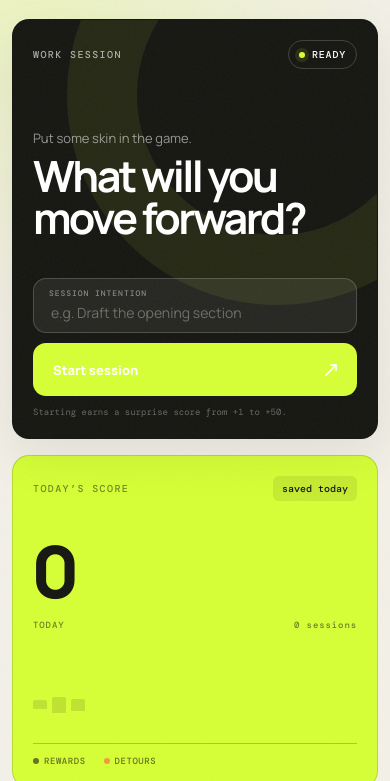
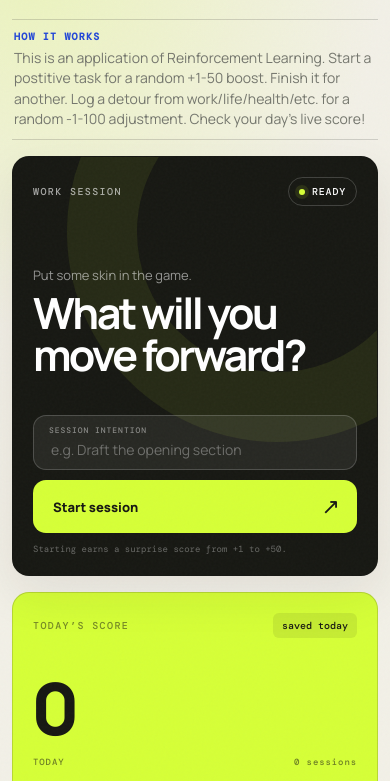
Before and after one commit to Ry-Wu/Moti-RL-App, a plain HTML site: page index.html in a window 390 px wide. Shown: the part 63-844 px from the top of the page. Drawn offline with nearby package versions, Linux system fonts and the light colour scheme.

Commit message:
Adjustments on display and readme

```diff
--- a/index.html
+++ b/index.html
@@ -23,6 +23,11 @@
           <svg viewBox="0 0 24 24" aria-hidden="true"><path d="M4.93 4.93a10 10 0 1 1-1.66 11.83M3 8V3h5"/></svg>
         </button>
       </header>
+
+      <section class="how-it-works" aria-label="How scoring works">
+        <span>How it works</span>
+        <p>This is an application of Reinforcement Learning. Start a postitive task for a random +1-50 boost. Finish it for another. Log a detour from work/life/health/etc. for a random -1-100 adjustment. Check your day's live score!</p>
+      </section>
 
       <section class="hero-grid">
         <article class="session-card" id="sessionCard">
--- a/styles.css
+++ b/styles.css
@@ -40,13 +40,17 @@ button { color: inherit; }
 
 .app-shell { width: min(1180px, calc(100% - 40px)); margin: 0 auto; padding: 24px 0 56px; }
 
-.topbar { height: 58px; display: flex; align-items: center; margin-bottom: 22px; }
+.topbar { height: 58px; display: flex; align-items: center; margin-bottom: 12px; }
 .brand { display: inline-flex; align-items: center; gap: 11px; color: var(--ink); text-decoration: none; font-weight: 800; letter-spacing: -0.04em; font-size: 20px; }
 .brand-mark { display: grid; place-items: center; width: 34px; height: 34px; color: var(--lime); background: var(--ink); border-radius: 50%; font: 500 16px "DM Mono", monospace; transform: rotate(-7deg); }
 .date-chip { margin-left: auto; margin-right: 12px; padding: 8px 13px; border: 1px solid var(--line); border-radius: 99px; color: var(--muted); font: 500 11px "DM Mono", monospace; text-transform: uppercase; letter-spacing: 0.06em; }
 .icon-button { width: 35px; height: 35px; display: grid; place-items: center; border: 1px solid var(--line); border-radius: 50%; background: transparent; cursor: pointer; transition: .2s ease; }
 .icon-button:hover { background: var(--ink); color: white; transform: rotate(-20deg); }
 .icon-button svg { width: 15px; fill: none; stroke: currentColor; stroke-width: 1.8; stroke-linecap: round; stroke-linejoin: round; }
+
+.how-it-works { display: flex; align-items: center; gap: 20px; margin-bottom: 16px; padding: 11px 2px; border-top: 1px solid var(--line); border-bottom: 1px solid var(--line); }
+.how-it-works span { flex: 0 0 auto; color: var(--blue); font: 600 10px "DM Mono", monospace; text-transform: uppercase; letter-spacing: .12em; }
+.how-it-works p { margin: 0; color: var(--muted); font-size: 14px; line-height: 1.45; }
 
 .hero-grid { display: grid; grid-template-columns: minmax(0, 1.75fr) minmax(300px, .75fr); gap: 16px; }
 .session-card, .score-card, .panel { border: 1px solid var(--line); border-radius: 22px; overflow: hidden; }
@@ -69,7 +73,7 @@ button { color: inherit; }
 .session-input-wrap span { font: 500 8px "DM Mono", monospace; color: rgba(255,255,255,.45); letter-spacing: .12em; }
 .session-input-wrap input { width: 100%; border: 0; outline: 0; color: white; background: transparent; font-weight: 600; font-size: 14px; }
 .session-input-wrap input::placeholder { color: rgba(255,255,255,.33); font-weight: 400; }
-.primary-button { min-width: 175px; border: 0; border-radius: 13px; background: var(--lime); padding: 0 17px 0 20px; display: flex; align-items: center; justify-content: space-between; gap: 25px; cursor: pointer; font-size: 13px; font-weight: 800; transition: transform .2s ease, background .2s ease; }
+.primary-button { min-width: 175px; border: 0; border-radius: 13px; color: var(--ink); background: var(--lime); padding: 0 17px 0 20px; display: flex; align-items: center; justify-content: space-between; gap: 25px; cursor: pointer; font-size: 13px; font-weight: 800; transition: transform .2s ease, background .2s ease; }
 .primary-button:hover { transform: translateY(-2px); background: #e1ff68; }
 .button-arrow { font: 500 22px "DM Mono", monospace; }
 .session-card.active .primary-button { background: white; }
@@ -172,6 +176,7 @@ dialog p { margin: 0; color: var(--muted); font-size: 12px; line-height: 1.55; }
 .embedded body { background: var(--paper); }
 .embedded .topbar { display: none; }
 .embedded .app-shell { width: min(1180px, calc(100% - 24px)); padding-top: 12px; }
+.embedded .how-it-works { margin-top: 0; }
 .embedded .hero-grid { margin-top: 0; }
 
 @media (max-width: 700px) {
@@ -190,6 +195,7 @@ dialog p { margin: 0; color: var(--muted); font-size: 12px; line-height: 1.55; }
 @media (max-width: 600px) {
   .app-shell { width: min(100% - 24px, 1180px); padding-top: 12px; }
   .topbar { margin-bottom: 12px; }
+  .how-it-works { align-items: flex-start; flex-direction: column; gap: 5px; padding: 10px 2px; }
   .date-chip { display: none; }
   .icon-button { margin-left: auto; }
   .session-card, .score-card, .panel { border-radius: 17px; padding: 20px; }
```
Also changed, not shown: 1 other file.
